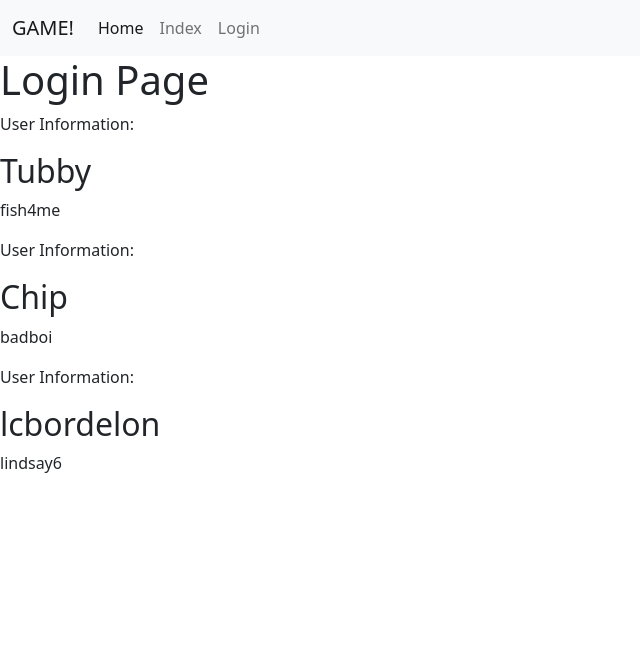
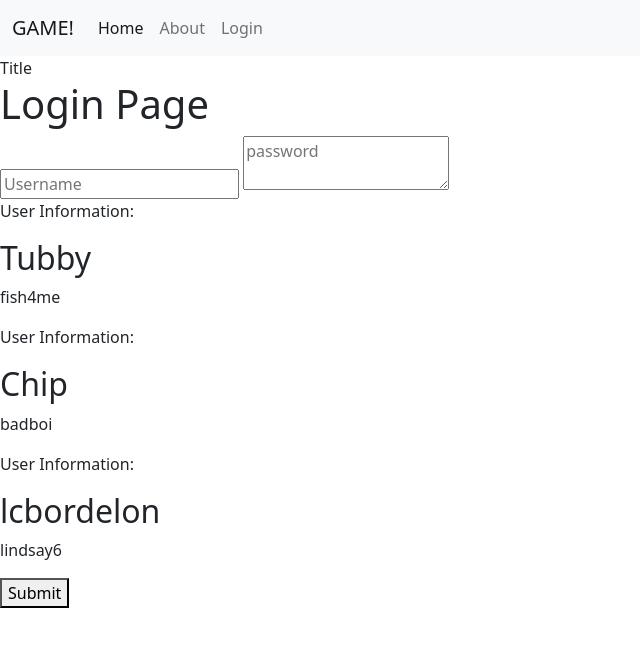
Before and after one commit to lcbordelon/3308_Project_Group01, a Flask app: page /login in a window 1280 px wide. Shown: the top 647 px of the page, without its empty margins (0-640 px from the left). Run offline with Flask 2, Linux system fonts and the light colour scheme; data comes from the database, SQL or seed files in the repository; both versions use the stored data as it was after the commit.

Commit message:
login page posting to db

```diff
--- a/flask_app/app.py
+++ b/flask_app/app.py
@@ -1,6 +1,5 @@
 import sqlite3
-from flask import Flask, redirect, g, url_for, request, render_template, make_response
-#from flask import Flask
+from flask import Flask, redirect, g, url_for, request, render_template, make_response, url_for
 
 app = Flask(__name__)
 
@@ -33,11 +32,19 @@ def get_db_connection():
 def index():
     return render_template('index.html', title="Index")
 
-@app.route('/login')
+@app.route('/login', methods=('GET', 'POST'))
 def login():
     conn = get_db_connection()
     users = conn.execute('SELECT * FROM users').fetchall()
-    conn.close()
+    # conn.close()
+    if request.method == 'POST':
+        username = request.form['username']
+        password = request.form['password']
+
+        conn.execute('INSERT INTO users (username, pword) VALUES (?, ?)', (username, password))
+        conn.commit()
+        conn.close()
+        return redirect(url_for('game'))
     return render_template('login.html', users = users)
 
 @app.route('/game')
--- a/flask_app/templates/login.html
+++ b/flask_app/templates/login.html
@@ -31,7 +31,7 @@
               <a class="nav-link active" aria-current="page" href="#">Home</a>
             </li>
             <li class="nav-item">
-              <a class="nav-link" href="{{ url_for('index') }}">Index</a>
+              <a class="nav-link" href="{{ url_for('about') }}">About</a>
             </li>
             <li class="nav-item">
               <a class="nav-link" href="{{ url_for('login') }}">Login</a>
@@ -42,8 +42,13 @@
     </nav>
   </head>
   <body>
+    <form method="post">
+      <label for="title">Title</label>
+
       {% block content %}
       <h1>Login Page</h1>
+      <input type="text" name="username" placeholder="Username" value="{{ request.form['username'] }}"></input>
+      <textarea name="password" placeholder="password">{{ request.form['password'] }}</textarea>
       {% for user in users %}
       <div class="user">
         <p>User Information:</p>
@@ -51,6 +56,11 @@
         <p class="password">{{ user['pword'] }}</p>
       </div>
       {% endfor %} {% endblock %}
+
+      <button type="submit">Submit</button>
+    </form>
+
+
     <script
       src="https://cdn.jsdelivr.net/npm/bootstrap@5.2.3/dist/js/bootstrap.bundle.min.js"
       integrity="sha384-kenU1KFdBIe4zVF0s0G1M5b4hcpxyD9F7jL+jjXkk+Q2h455rYXK/7HAuoJl+0I4"
```
Also changed, not shown: flask_app/database.db. Lines whose indentation alone changed are shown as unchanged.
